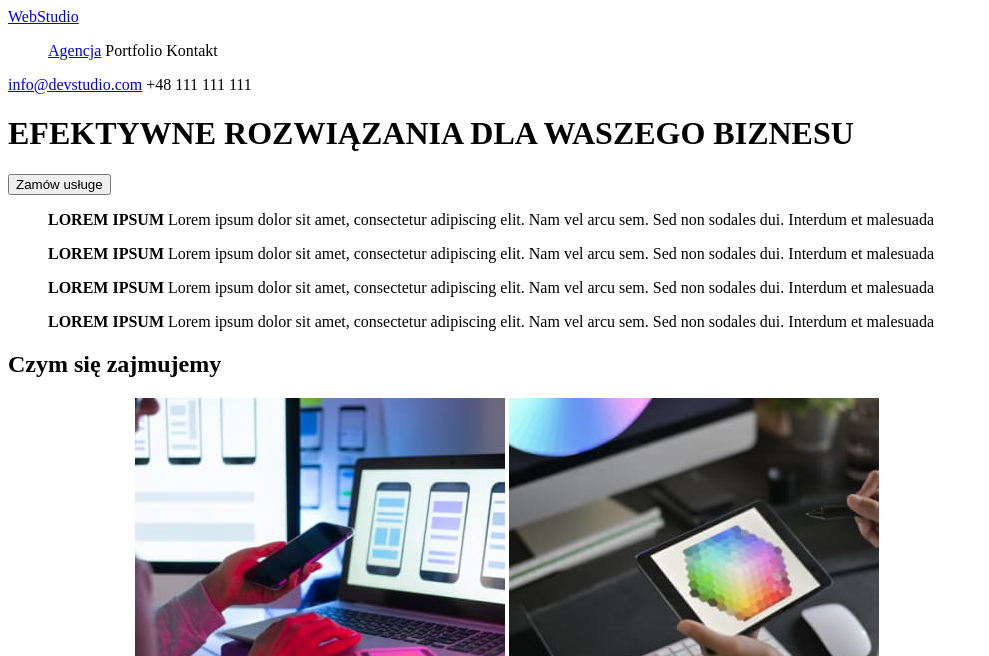
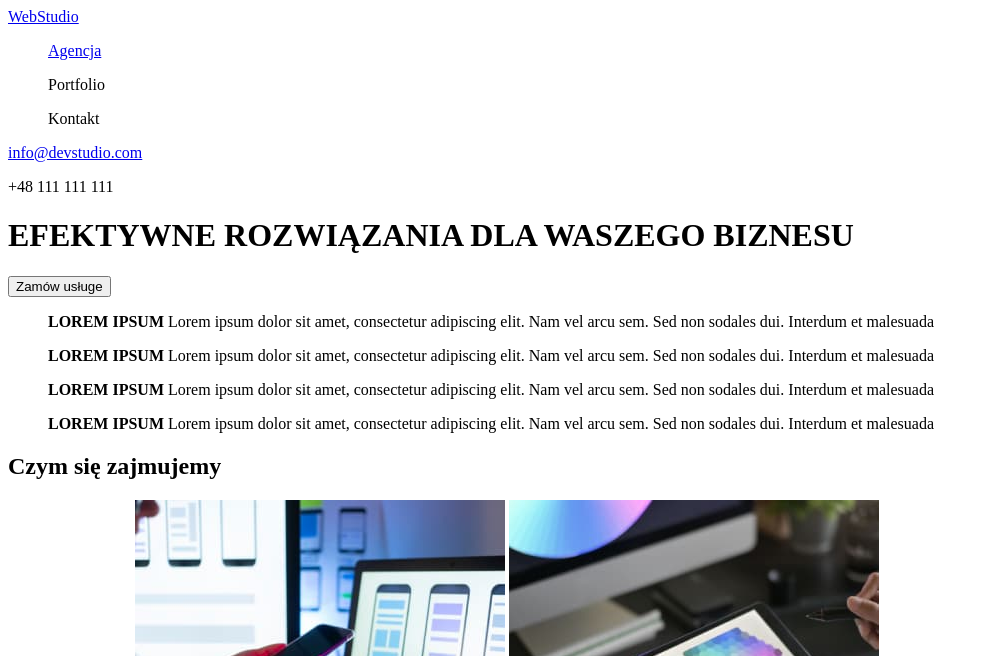
Before and after one commit to Blazej90/goit-markup-hw-01, a plain HTML site: page index.html in a window 1280 px wide. Shown: the top 656 px of the page, without its empty margins (0-989 px from the left). Drawn offline with Linux system fonts and the light colour scheme.

Commit message:
homework_1

```diff
--- a/index.html
+++ b/index.html
@@ -12,12 +12,12 @@
       <nav>
         <ul>
           <a href="/agency">Agencja</a>
-          <a>Portfolio</a>
-          <a>Kontakt</a>
+          <p>Portfolio</p>
+          <p>Kontakt</p>
         </ul>
       </nav>
       <a href="mailto:info@devstudio.com">info@devstudio.com</a>
-      <a> +48 111 111 111</a>
+      <p> +48 111 111 111</p>
       <h1>EFEKTYWNE ROZWIĄZANIA DLA WASZEGO BIZNESU</h1>
       <button type="button">Zamów usługe</button>
     </header>
```
